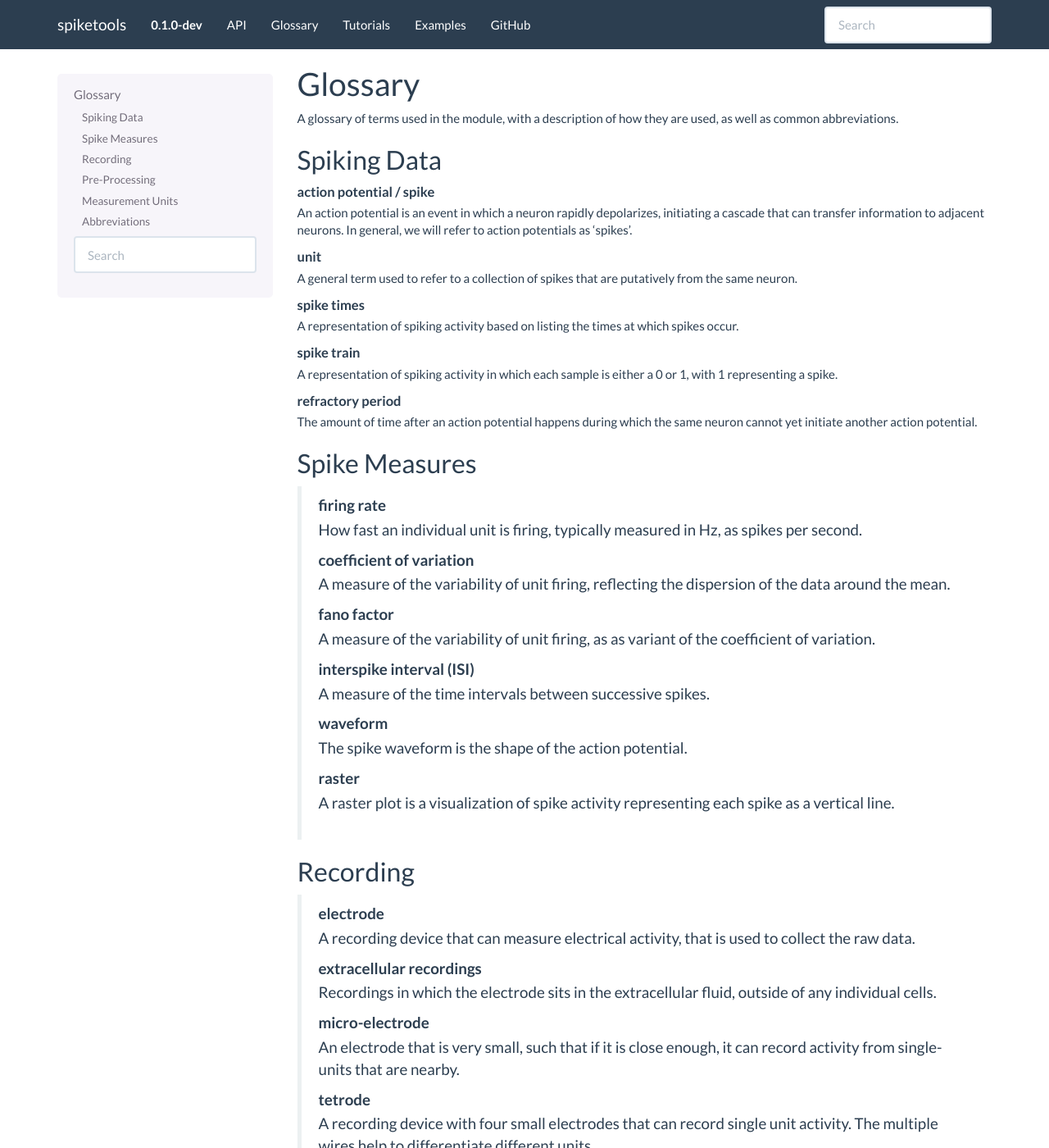
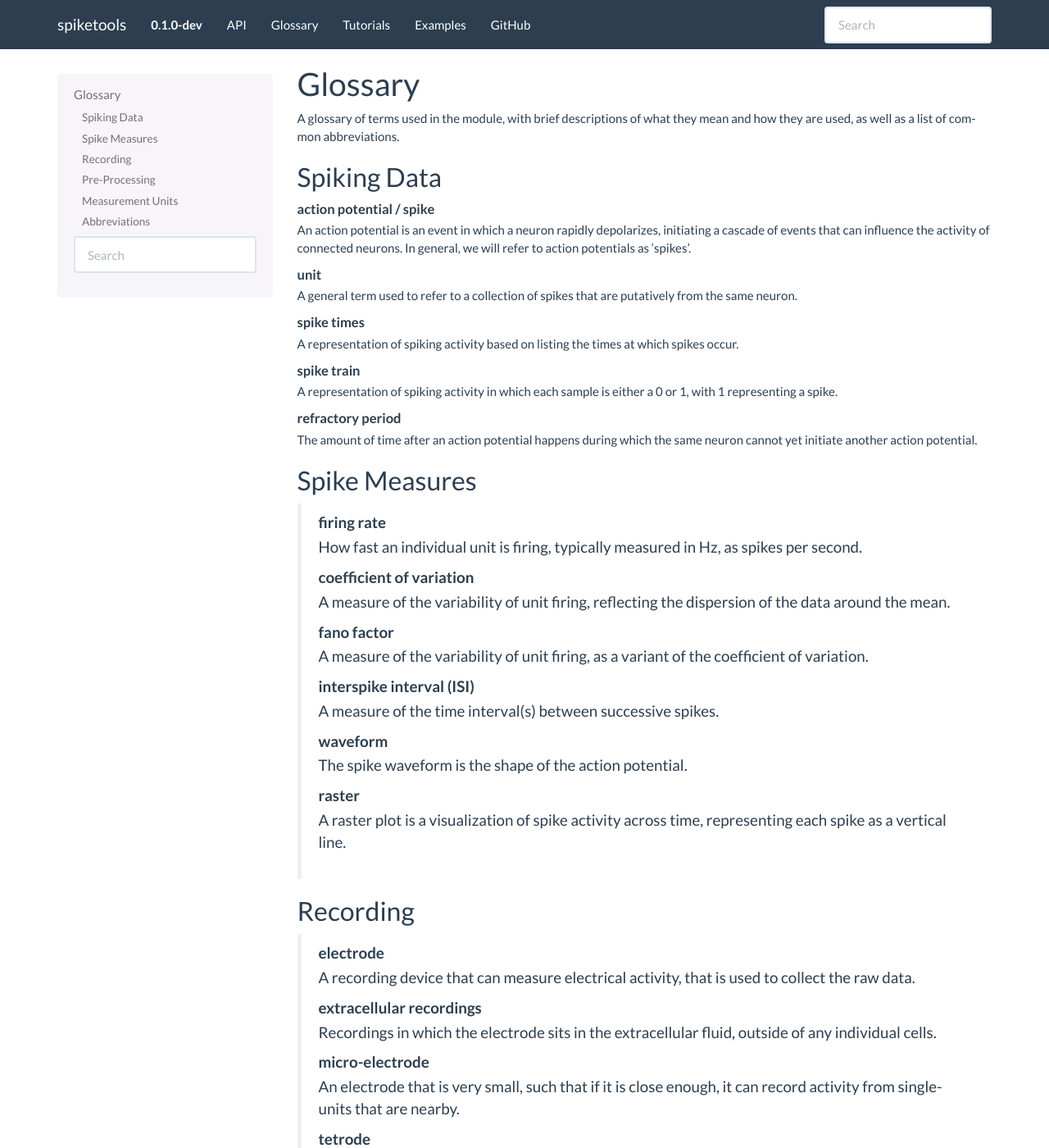
Before and after one commit to spiketools/spiketools, a Sphinx documentation site: the page built from doc/glossary.rst, in a window 1280 px wide and 1400 px high. Shown: the whole window at 82% size. Built offline with Sphinx 7.4.7, drawn with Linux system fonts in a browser that asks for light colours; pages that are not in the unit, such as notebooks, are missing from menus.

Commit message:
wording fixes

```diff
--- a/doc/glossary.rst
+++ b/doc/glossary.rst
@@ -1,7 +1,7 @@
 Glossary
 ========
 
-A glossary of terms used in the module, with a description of how they are used, as well as common abbreviations.
+A glossary of terms used in the module, with brief descriptions of what they mean and how they are used, as well as a list of common abbreviations.
 
 Spiking Data
 ------------
@@ -9,7 +9,7 @@ Spiking Data
 .. glossary::
 
     action potential / spike
-        An action potential is an event in which a neuron rapidly depolarizes, initiating a cascade that can transfer information to adjacent neurons.
+        An action potential is an event in which a neuron rapidly depolarizes, initiating a cascade of events that can influence the activity of connected neurons.
         In general, we will refer to action potentials as 'spikes'.
 
     unit
@@ -34,16 +34,16 @@ Spike Measures
         A measure of the variability of unit firing, reflecting the dispersion of the data around the mean.
 
     fano factor
-        A measure of the variability of unit firing, as as variant of the coefficient of variation.
+        A measure of the variability of unit firing, as a variant of the coefficient of variation.
 
     interspike interval (ISI)
-        A measure of the time intervals between successive spikes.
+        A measure of the time interval(s) between successive spikes.
 
     waveform
         The spike waveform is the shape of the action potential.
 
     raster
-        A raster plot is a visualization of spike activity representing each spike as a vertical line.
+        A raster plot is a visualization of spike activity across time, representing each spike as a vertical line.
 
 
 Recording
```
